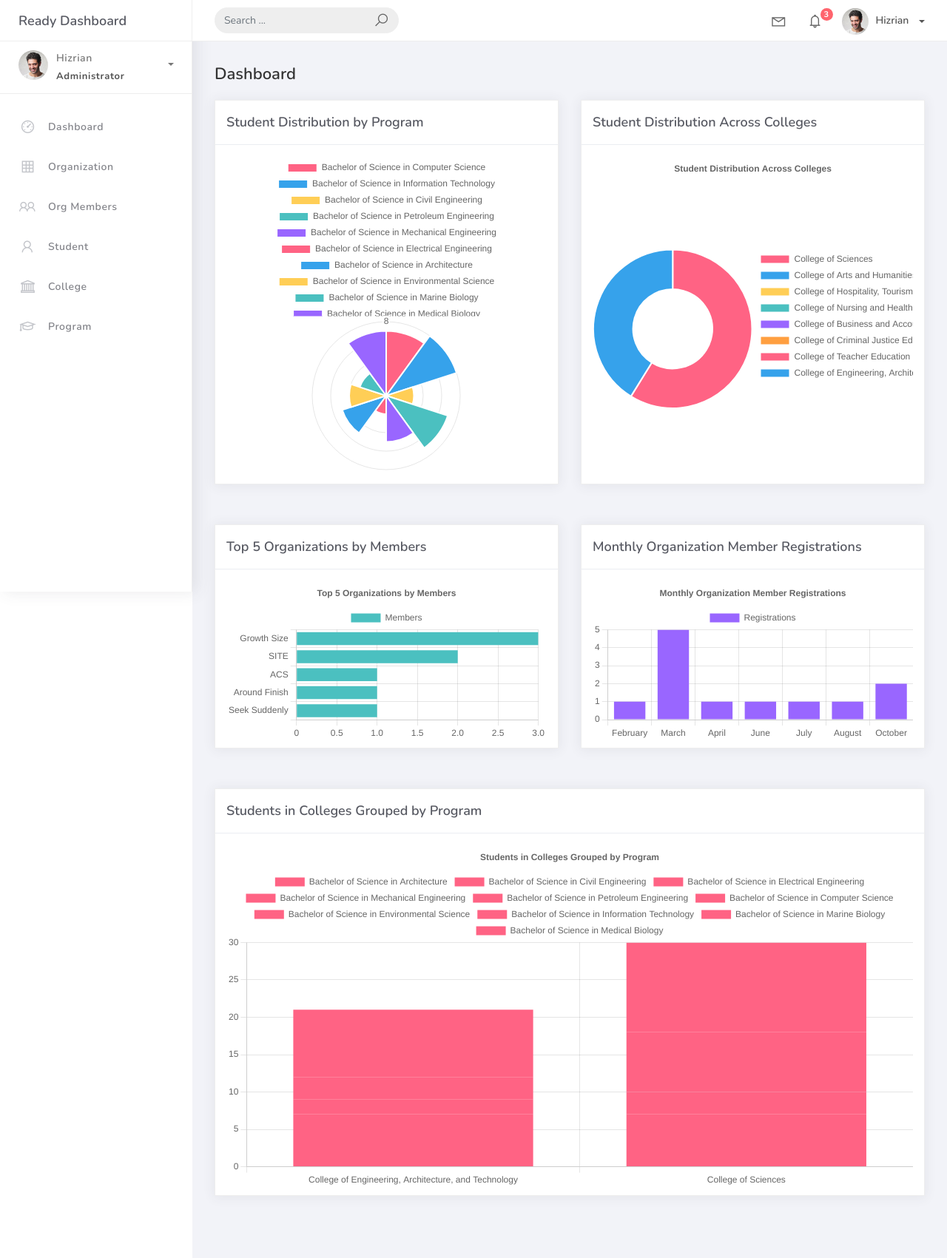
After one commit to bmkhn/PSUSphere, a Django app: page /dashboard/ in a window 1280 px wide. The commit adds this page. Shown: the whole page at 74% size. Run offline with Django 5.2, Linux system fonts and the light colour scheme; data comes from the database, SQL or seed files in the repository; both versions use the stored data as it was after the commit; some libraries are stand-ins or nearby versions.

Commit message:
Add dashboard view and templates with charts for student and organization data

```diff
--- a/projectsite/projectsite/urls.py
+++ b/projectsite/projectsite/urls.py
@@ -21,6 +21,7 @@ from studentorg.views import OrgMemberList, OrgMemberCreateView, OrgMemberUpdate
 from studentorg.views import StudentList, StudentCreateView, StudentUpdateView, StudentDeleteView
 from studentorg.views import CollegeList, CollegeCreateView, CollegeUpdateView, CollegeDeleteView
 from studentorg.views import ProgramList, ProgramCreateView, ProgramUpdateView, ProgramDeleteView
+from studentorg.views import dashboard
 from studentorg import views
 from django.contrib.auth import views as auth_views
 
@@ -61,4 +62,7 @@ urlpatterns = [
     # Login and Logout URLs
     re_path(r'^login/$', auth_views.LoginView.as_view(template_name='login.html'), name='login'),
     re_path(r'^logout/$', auth_views.LogoutView.as_view(template_name='logout.html'), name='logout'),
+
+    # Dashboard URL
+    path('dashboard/', dashboard, name='dashboard'),
 ]
--- a/projectsite/studentorg/views.py
+++ b/projectsite/studentorg/views.py
@@ -1,3 +1,4 @@
+import json
 from django.shortcuts import render
 
 from django.views.generic.list import ListView
@@ -7,6 +8,9 @@ from studentorg.forms import OrganizationForm
 from django.urls import reverse_lazy
 from django.utils.decorators import method_decorator
 from django.contrib.auth.decorators import login_required
+
+from django.db.models import Count, F, Q
+from datetime import datetime
 
 @method_decorator(login_required, name='dispatch')
 # Home Page View
@@ -182,3 +186,67 @@ class ProgramDeleteView(DeleteView):
     model = Program
     template_name = 'program_del.html'
     success_url = reverse_lazy('program-list')
+
+
+# Dashboard View (Charts)
+def dashboard(request):
+    # Chart 1: Polar Area Chart - Distribution of students across programs
+    program_distribution = {
+        'labels': list(Program.objects.values_list('prog_name', flat=True)),
+        'data': list(Program.objects.annotate(student_count=Count('student')).values_list('student_count', flat=True))
+    }
+
+    # Chart 2: Doughnut Chart - Percentage of students in each college
+    college_distribution = {
+        'labels': list(College.objects.values_list('college_name', flat=True)),
+        'data': list(College.objects.annotate(student_count=Count('program__student')).values_list('student_count', flat=True))
+    }
+
+    # Chart 3: Horizontal Bar Chart - Top 5 organizations with the most members
+    top_organizations = {
+        'labels': list(Organization.objects.annotate(member_count=Count('orgmember')).order_by('-member_count')[:5].values_list('name', flat=True)),
+        'data': list(Organization.objects.annotate(member_count=Count('orgmember')).order_by('-member_count')[:5].values_list('member_count', flat=True))
+    }
+
+
+    # Chart 4: Heatmap - Monthly organization member registrations
+    monthly_registrations = OrgMember.objects.extra(
+        select={'month': "strftime('%%m', date_joined)"}
+    ).values('month').annotate(count=Count('id')).order_by('month')
+
+    # Map numeric months to month names
+    month_map = {
+        "01": "January", "02": "February", "03": "March", "04": "April",
+        "05": "May", "06": "June", "07": "July", "08": "August",
+        "09": "September", "10": "October", "11": "November", "12": "December"
+    }
+    heatmap_data = {
+        'labels': [month_map[entry['month']] for entry in monthly_registrations],
+        'data': [entry['count'] for entry in monthly_registrations]
+    }
+
+
+    # Chart 5: Stacked Bar Chart - Number of students in each college grouped by program
+    college_program_data = Program.objects.values(
+        'college__college_name', 'prog_name'
+    ).annotate(student_count=Count('student'))
+
+    stacked_bar_labels = list(college_program_data.values_list('college__college_name', flat=True).distinct())
+    stacked_bar_datasets = {}
+    for entry in college_program_data:
+        program_name = entry['prog_name']
+        if program_name not in stacked_bar_datasets:
+            stacked_bar_datasets[program_name] = [0] * len(stacked_bar_labels)
+        stacked_bar_datasets[program_name][stacked_bar_labels.index(entry['college__college_name'])] = entry['student_count']
+
+
+    # Context for Rendering the Dashboard
+    context = {
+        'program_distribution': program_distribution,
+        'college_distribution': college_distribution,
+        'stacked_bar_labels': stacked_bar_labels,
+        'stacked_bar_datasets': stacked_bar_datasets,
+        'top_organizations': top_organizations,
+        'heatmap_data': heatmap_data,
+    }
+    return render(request, 'dashboard.html', context)
--- a/projectsite/templates/base.html
+++ b/projectsite/templates/base.html
@@ -169,7 +169,7 @@
 					</div>
 					<ul class="nav">
 						<li class="nav-item">
-							<a href="index.html">
+							<a href="{% url 'dashboard' %}">
 								<i class="la la-dashboard"></i>
 								<p>Dashboard</p>
 							</a>
--- /dev/null
+++ b/projectsite/templates/dashboard.html
@@ -0,0 +1,198 @@
+{% extends 'base.html' %}
+{% load static %}
+{% block content %}
+<div class="content">
+    <div class="container-fluid">
+        <h4 class="page-title">Dashboard</h4>
+
+        <div class="row">
+            <!-- Chart 1: Polar Area Chart -->
+            <div class="col-md-6 mb-4">
+                <div class="card">
+                    <div class="card-header">
+                        <h5 class="card-title">Student Distribution by Program</h5>
+                    </div>
+                    <div class="card-body">
+                        <canvas id="polarAreaChart"></canvas>
+                    </div>
+                </div>
+            </div>
+
+            <!-- Chart 2: Doughnut Chart for Student Distribution Across Colleges -->
+            <div class="col-md-6 mb-4">
+                <div class="card">
+                    <div class="card-header">
+                        <h5 class="card-title">Student Distribution Across Colleges</h5>
+                    </div>
+                    <div class="card-body">
+                        <canvas id="collegeDoughnutChart"></canvas>
+                    </div>
+                </div>
+            </div>
+        </div>
+
+        <div class="row">
+            <!-- Chart 3: Horizontal Bar Chart -->
+            <div class="col-md-6 mb-4">
+                <div class="card">
+                    <div class="card-header">
+                        <h5 class="card-title">Top 5 Organizations by Members</h5>
+                    </div>
+                    <div class="card-body">
+                        <canvas id="horizontalBarChart"></canvas>
+                    </div>
+                </div>
+            </div>
+
+            <!-- Chart 4: Heatmap -->
+            <div class="col-md-6 mb-4">
+                <div class="card">
+                    <div class="card-header">
+                        <h5 class="card-title">Monthly Organization Member Registrations</h5>
+                    </div>
+                    <div class="card-body">
+                        <canvas id="heatmapChart"></canvas>
+                    </div>
+                </div>
+            </div>
+        </div>
+
+        <div class="row">
+            <!-- Chart 5: Stacked Bar Chart -->
+            <div class="col-md-12 mb-4">
+                <div class="card">
+                    <div class="card-header">
+                        <h5 class="card-title">Students in Colleges Grouped by Program</h5>
+                    </div>
+                    <div class="card-body">
+                        <canvas id="stackedBarChart"></canvas>
+                    </div>
+                </div>
+            </div>
+        </div>
+    </div>
+</div>
+
+<script src="https://cdn.jsdelivr.net/npm/chart.js"></script>
+<script>
+    // Chart 1: Polar Area Chart
+    const polarAreaData = {
+        labels: {{ program_distribution.labels|safe }},
+        datasets: [{
+            data: {{ program_distribution.data|safe }},
+            backgroundColor: ['#FF6384', '#36A2EB', '#FFCE56', '#4BC0C0', '#9966FF']
+        }]
+    };
+    new Chart(document.getElementById('polarAreaChart'), {
+        type: 'polarArea',
+        data: polarAreaData
+    });
+
+
+    // Chart 2: Doughnut Chart for Student Distribution Across Colleges
+    const collegeDoughnutData = {
+        labels: {{ college_distribution.labels|safe }},
+        datasets: [{
+            data: {{ college_distribution.data|safe }},
+            backgroundColor: ['#FF6384', '#36A2EB', '#FFCE56', '#4BC0C0', '#9966FF', '#FF9F40']
+        }]
+    };
+
+    new Chart(document.getElementById('collegeDoughnutChart'), {
+        type: 'doughnut',
+        data: collegeDoughnutData,
+        options: {
+            plugins: {
+                title: {
+                    display: true,
+                    text: 'Student Distribution Across Colleges'
+                },
+                legend: {
+                    position: 'right' // Place the legend on the right
+                }
+            }
+        }
+    });
+
+
+    // Chart 3: Horizontal Bar Chart
+    const horizontalBarData = {
+        labels: {{ top_organizations.labels|safe }},
+        datasets: [{
+            label: 'Members',
+            data: {{ top_organizations.data|safe }},
+            backgroundColor: '#4BC0C0'
+        }]
+    };
+
+    new Chart(document.getElementById('horizontalBarChart'), {
+        type: 'bar',
+        data: horizontalBarData,
+        options: {
+            indexAxis: 'y',
+            plugins: {
+                title: {
+                    display: true,
+                    text: 'Top 5 Organizations by Members'
+                }
+            }
+        }
+    });
+
+
+    // Chart 4: Heatmap
+    const heatmapData = {
+        labels: {{ heatmap_data.labels|safe }},
+        datasets: [{
+            label: 'Registrations',
+            data: {{ heatmap_data.data|safe }},
+            backgroundColor: '#9966FF'
+        }]
+    };
+
+    new Chart(document.getElementById('heatmapChart'), {
+        type: 'bar',
+        data: heatmapData,
+        options: {
+            plugins: {
+                title: {
+                    display: true,
+                    text: 'Monthly Organization Member Registrations'
+                }
+            }
+        }
+    });
+
+
+    // Chart 5: Stacked Bar Chart
+    const stackedBarData = {
+        labels: {{ stacked_bar_labels|safe }},
+        datasets: [
+            {% for program_name, data in stacked_bar_datasets.items %}
+            {
+                label: "{{ program_name }}",
+                data: {{ data|safe }},
+                backgroundColor: '#FF6384'
+            },
+            {% endfor %}
+        ]
+    };
+
+    new Chart(document.getElementById('stackedBarChart'), {
+        type: 'bar',
+        data: stackedBarData,
+        options: {
+            scales: {
+                x: { stacked: true },
+                y: { stacked: true }
+            },
+            plugins: {
+                title: {
+                    display: true,
+                    text: 'Students in Colleges Grouped by Program'
+                }
+            }
+        }
+    });
+</script>
+{% endblock %}
```
Also changed, not shown: projectsite/db.sqlite3.
